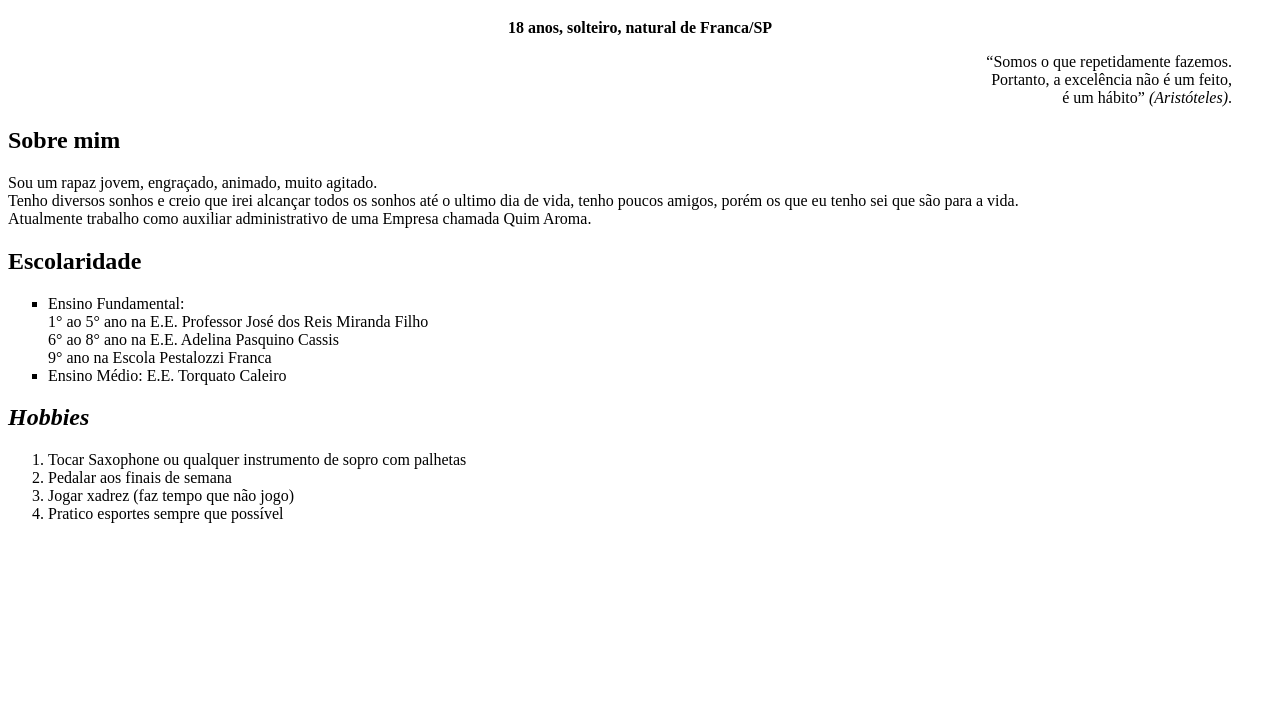
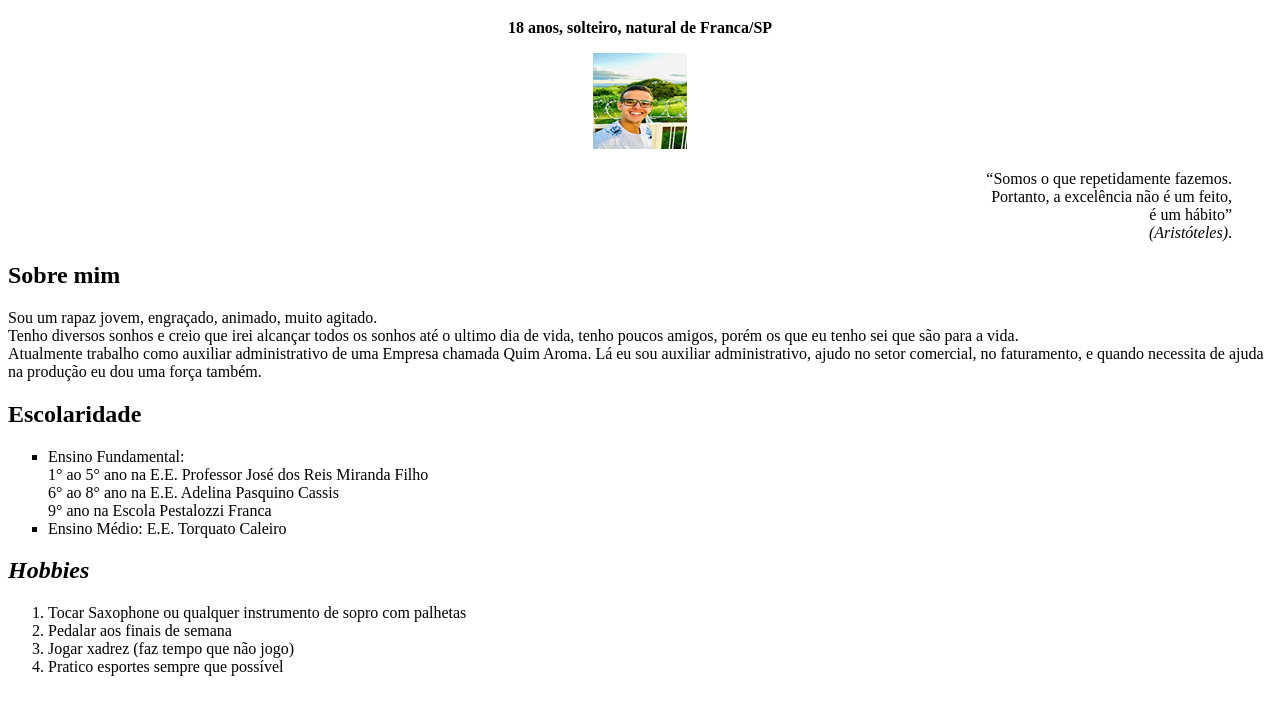
Before and after one commit to Italo-oliveir/dw1-2021-1, a plain HTML site: page Trabalho1.html in a window 1280 px wide. Shown: the part 61-776 px from the top of the page. Drawn offline with Linux system fonts and the light colour scheme.

Commit message:
(31/03) continuação trabalho

```diff
--- a/Trabalho1.html
+++ b/Trabalho1.html
@@ -23,16 +23,19 @@
 
     <p class="center"><b>18 anos, solteiro, natural de Franca/SP</b></p>
 
+    <p class="center"><img src="img/Foto.png">
+
     <blockquote>“Somos o que repetidamente fazemos.<br>
         Portanto, a excelência não é um feito,<br>
-         é um hábito”
+         é um hábito” <br>
         <i>(Aristóteles)</i>.
     </blockquote>
 
     <h2>Sobre mim</h2>
     <p>Sou um rapaz jovem, engraçado, animado, muito agitado.<br>
     Tenho diversos sonhos e creio que irei alcançar todos os sonhos até o ultimo dia de vida, tenho poucos amigos, porém os que eu tenho sei que são para a vida.<br>
-    Atualmente trabalho como auxiliar administrativo de uma Empresa chamada Quim Aroma.</p>
+    Atualmente trabalho como auxiliar administrativo de uma Empresa chamada Quim Aroma. Lá eu sou auxiliar administrativo, ajudo no setor comercial, no faturamento,
+    e quando necessita de ajuda na produção eu dou uma força também.</p>
     <h2>Escolaridade</h2>
     <ul type="square">
         <li>
```
Also changed, not shown: img/Foto.png (added).
